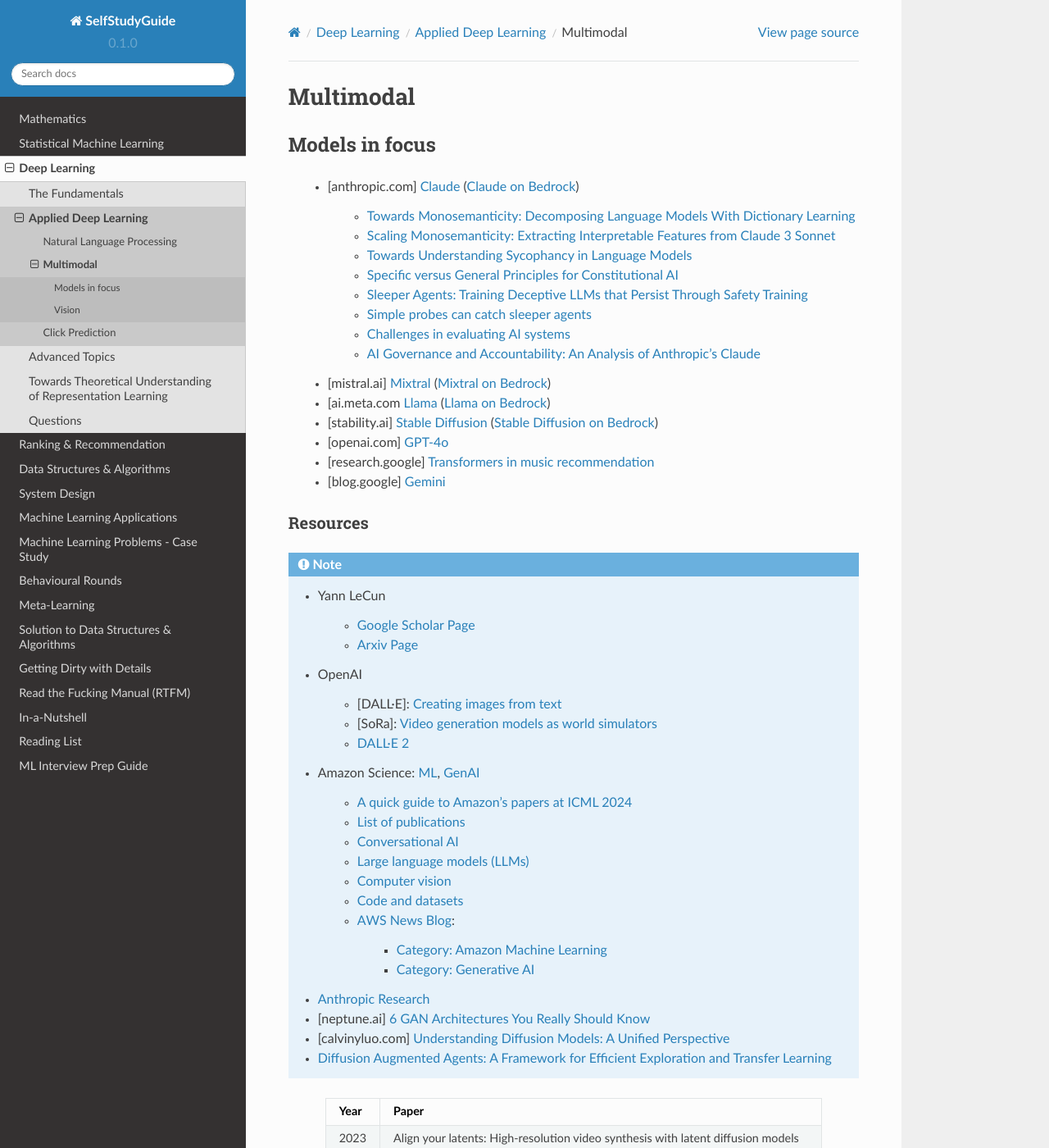
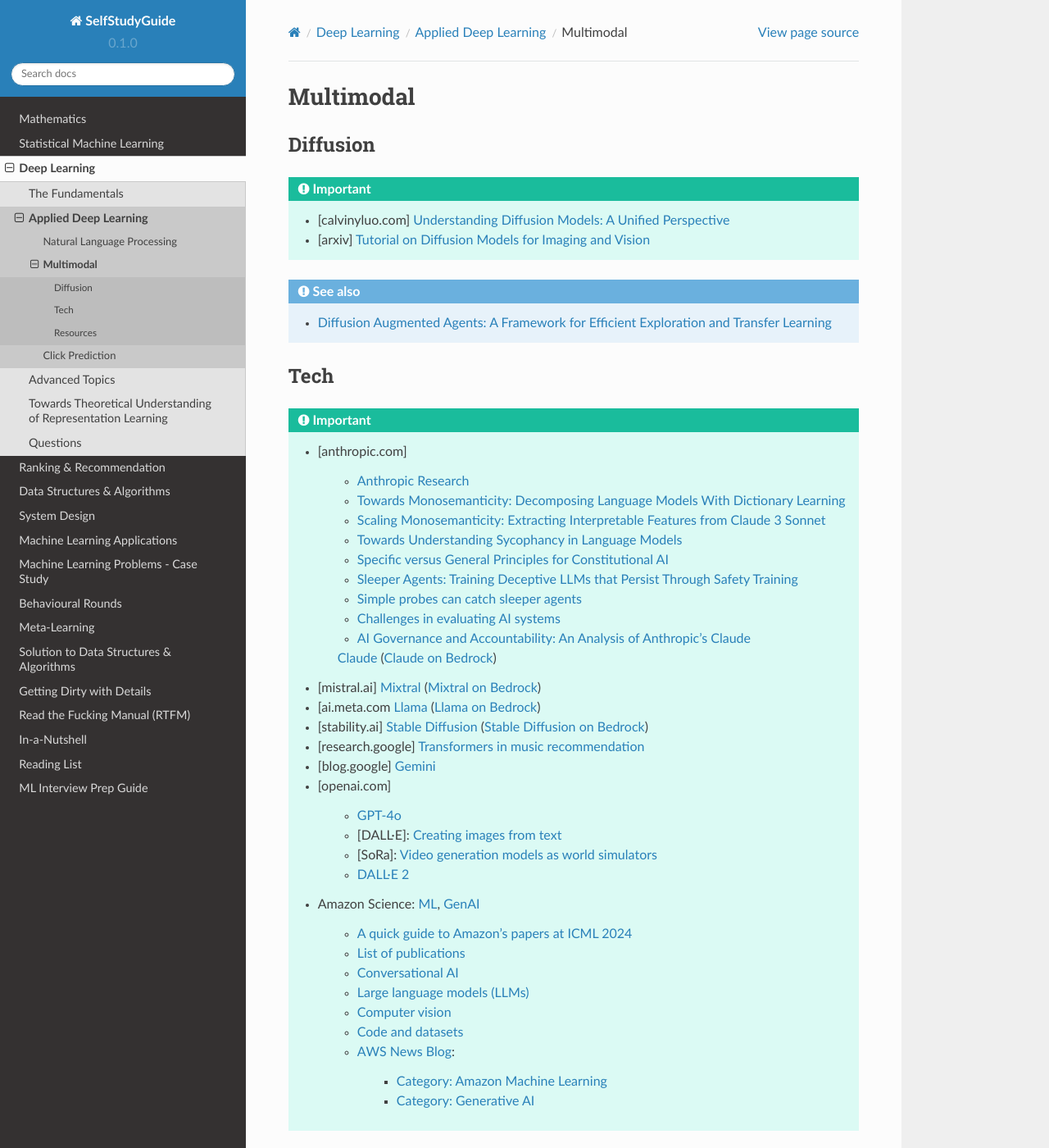
Before and after one commit to uselesstechjunks/leetcode, a Sphinx documentation site: the page built from docs/source/dl/application/multimodal.rst, in a window 1280 px wide and 1400 px high. Shown: the whole window at 82% size. Built offline with Sphinx 7.4.7 and the Read the Docs theme 2.0.0, drawn with Linux system fonts in a browser that asks for light colours; some of the changed text lies outside the part shown.

Commit message:
Update multimodal.rst

```diff
--- a/docs/source/dl/application/multimodal.rst
+++ b/docs/source/dl/application/multimodal.rst
@@ -2,10 +2,22 @@
 Multimodal
 ##############################################################################
 ******************************************************************************************
-Models in focus
+Diffusion
 ******************************************************************************************
-	* [anthropic.com] `Claude <https://www.anthropic.com/news/claude-3-family>`_ (`Claude on Bedrock <https://aws.amazon.com/bedrock/claude/>`_)
+.. important::
+	* [calvinyluo.com] `Understanding Diffusion Models: A Unified Perspective <https://www.calvinyluo.com/2022/08/26/diffusion-tutorial.html>`_
+	* [arxiv] `Tutorial on Diffusion Models for Imaging and Vision <https://arxiv.org/abs/2403.18103>`_
 
+.. seealso::
+	* `Diffusion Augmented Agents: A Framework for Efficient Exploration and Transfer Learning <https://arxiv.org/abs/2407.20798>`_
+
+******************************************************************************************
+Tech
+******************************************************************************************
+.. important::
+	* [anthropic.com]
+
+		* `Anthropic Research <https://www.anthropic.com/research>`_
 		* `Towards Monosemanticity: Decomposing Language Models With Dictionary Learning <https://transformer-circuits.pub/2023/monosemantic-features>`_
 		* `Scaling Monosemanticity: Extracting Interpretable Features from Claude 3 Sonnet <https://transformer-circuits.pub/2024/scaling-monosemanticity/index.html>`_
 		* `Towards Understanding Sycophancy in Language Models <https://arxiv.org/abs/2310.13548>`_
@@ -14,22 +26,15 @@ Models in focus
 		* `Simple probes can catch sleeper agents <https://www.anthropic.com/research/probes-catch-sleeper-agents>`_
 		* `Challenges in evaluating AI systems <https://www.anthropic.com/research/evaluating-ai-systems>`_
 		* `AI Governance and Accountability: An Analysis of Anthropic's Claude <https://arxiv.org/pdf/2407.01557v1>`_
+		`Claude <https://www.anthropic.com/news/claude-3-family>`_ (`Claude on Bedrock <https://aws.amazon.com/bedrock/claude/>`_)
 	* [mistral.ai] `Mixtral <https://mistral.ai/news/mixtral-of-experts/>`_ (`Mixtral on Bedrock <https://aws.amazon.com/bedrock/mistral/>`_)
 	* [ai.meta.com `Llama <https://ai.meta.com/blog/meta-llama-3/>`_ (`Llama on Bedrock <https://aws.amazon.com/bedrock/llama/>`_)
 	* [stability.ai] `Stable Diffusion <https://stability.ai/news/stable-diffusion-3-research-paper>`_ (`Stable Diffusion on Bedrock <https://aws.amazon.com/bedrock/stable-diffusion/>`_)
-	* [openai.com] `GPT-4o <https://openai.com/index/hello-gpt-4o/>`_
 	* [research.google] `Transformers in music recommendation <https://research.google/blog/transformers-in-music-recommendation/>`_
 	* [blog.google] `Gemini <https://blog.google/technology/ai/google-gemini-ai/>`_
+	* [openai.com]
 
-Resources
-==============================================================================
-.. note::
-	* Yann LeCun
-
-		* `Google Scholar Page <https://scholar.google.com/citations?hl=en&user=WLN3QrAAAAAJ&view_op=list_works&sortby=pubdate>`_
-		* `Arxiv Page <https://arxiv.org/find/all/1/all:+AND+yann+lecun/0/1/0/all/0/1>`_
-	* OpenAI
-
+		* `GPT-4o <https://openai.com/index/hello-gpt-4o/>`_
 		* [DALL·E]: `Creating images from text <https://openai.com/index/dall-e/>`_
 		* [SoRa]: `Video generation models as world simulators <https://openai.com/index/video-generation-models-as-world-simulators/>`_
 		* `DALL·E 2 <https://openai.com/index/dall-e-2/>`_
@@ -45,11 +50,22 @@ Resources
 
 			* `Category: Amazon Machine Learning <https://aws.amazon.com/blogs/aws/category/artificial-intelligence/amazon-machine-learning/>`_
 			* `Category: Generative AI <https://aws.amazon.com/blogs/aws/category/artificial-intelligence/generative-ai/>`_
-	* `Anthropic Research <https://www.anthropic.com/research>`_
+
+******************************************************************************************
+Resources
+******************************************************************************************
+Misc
+==========================================================================================
+.. note::
+	* Yann LeCun
+
+		* `Google Scholar Page <https://scholar.google.com/citations?hl=en&user=WLN3QrAAAAAJ&view_op=list_works&sortby=pubdate>`_
+		* `Arxiv Page <https://arxiv.org/find/all/1/all:+AND+yann+lecun/0/1/0/all/0/1>`_
+
 	* [neptune.ai] `6 GAN Architectures You Really Should Know  <https://neptune.ai/blog/6-gan-architectures>`_
-	* [calvinyluo.com] `Understanding Diffusion Models: A Unified Perspective <https://www.calvinyluo.com/2022/08/26/diffusion-tutorial.html>`_
-	* `Diffusion Augmented Agents: A Framework for Efficient Exploration and Transfer Learning <https://arxiv.org/abs/2407.20798>`_
 
+Paper List
+==========================================================================================
 .. csv-table::
 	:header: "Year","Paper"
 	:align: center
```
Also changed, not shown: other parts of docs/source/dl/application/multimodal.rst (+0 -8 lines).
